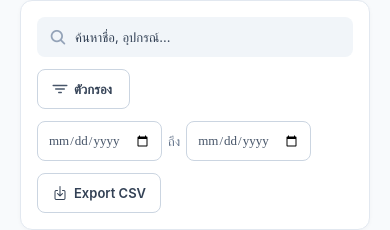
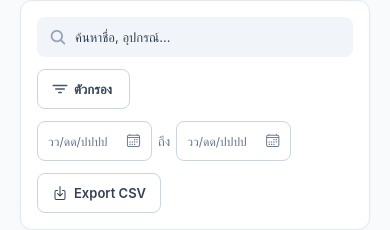
Before and after one commit to Nannapat2546/rmutk-sport, a React Native app: screen /ReportDetail in a window 390 px wide. Shown: the part 73-303 px from the top of the page. Built offline with nearby package versions, Linux system fonts and the light colour scheme; no server answers.

Commit message:
Update reportdetailscreen.js

```diff
--- a/screens/reportdetailscreen.js
+++ b/screens/reportdetailscreen.js
@@ -1,4 +1,4 @@
-import React, { useState, useEffect, useMemo } from 'react';
+import React, { useState, useEffect, useMemo, useRef } from 'react';
 import {
   View, Text, StyleSheet, SafeAreaView, TouchableOpacity,
   ScrollView, ActivityIndicator, TextInput, Platform, Alert
@@ -26,6 +26,10 @@ export default function ReportDetailScreen({ navigation, route }) {
   const [showEndPicker, setShowEndPicker] = useState(false);
   const [webStartDateText, setWebStartDateText] = useState('');
   const [webEndDateText, setWebEndDateText] = useState('');
+
+  // 🌟 Ref สำหรับเรียกปฏิทินเบราว์เซอร์บน Web
+  const webStartInputRef = useRef(null);
+  const webEndInputRef = useRef(null);
 
   const API_URL = 'https://rmutk-sport.onrender.com';
 
@@ -430,70 +434,94 @@ export default function ReportDetailScreen({ navigation, route }) {
               </View>
             )}
 
-            {/* 🌟 ปฏิทินเลือกช่วงวันที่ (กราฟิก Pop-up Calendar) */}
+            {/* 🌟 ปฏิทินเลือกช่วงวันที่ (แสดงภาษาไทย พ.ศ. เดียวกันทั้ง Web และ Mobile) */}
             <View style={styles.datePickerGroup}>
               {Platform.OS === 'web' ? (
                 <View style={styles.webDatePickerRow}>
-                  <View style={styles.webDateInputWrapper}>
+                  <View style={{ position: 'relative' }}>
+                    <TouchableOpacity
+                      style={[styles.dateBox, startDate && {borderColor: '#00A87E'}]}
+                      onPress={() => {
+                        if (webStartInputRef.current) {
+                          if ('showPicker' in HTMLInputElement.prototype) {
+                            webStartInputRef.current.showPicker();
+                          } else {
+                            webStartInputRef.current.click();
+                          }
+                        }
+                      }}
+                    >
+                      <Text style={[styles.dateText, startDate && {color: '#00A87E', fontWeight: 'bold'}]}>
+                        {formatDisplayDate(startDate)}
+                      </Text>
+                      <Ionicons name="calendar-outline" size={15} color={startDate ? "#00A87E" : "#64748B"} />
+                    </TouchableOpacity>
                     <input
+                      ref={webStartInputRef}
                       type="date"
+                      style={{
+                        position: 'absolute',
+                        top: 0,
+                        left: 0,
+                        width: '100%',
+                        height: '100%',
+                        opacity: 0,
+                        cursor: 'pointer'
+                      }}
                       value={startDate ? startDate.toISOString().split('T')[0] : ''}
                       onChange={(e) => {
                         const val = e.target.value;
                         if (val) {
                           const [y, m, d] = val.split('-');
                           setStartDate(new Date(parseInt(y), parseInt(m) - 1, parseInt(d)));
-                          setWebStartDateText('');
                         } else {
                           setStartDate(null);
-                          setWebStartDateText('');
                         }
-                      }}
-                      style={{
-                        border: startDate ? '1.5px solid #00A87E' : '1px solid #CBD5E1',
-                        borderRadius: '8px',
-                        padding: '0 10px',
-                        height: '40px',
-                        backgroundColor: '#FFFFFF',
-                        fontSize: '13px',
-                        color: startDate ? '#00A87E' : '#475569',
-                        outline: 'none',
-                        cursor: 'pointer',
-                        fontWeight: startDate ? '600' : 'normal',
-                        fontFamily: 'inherit'
                       }}
                     />
                   </View>
 
                   <Text style={{ fontSize: 13, color: '#64748B', marginHorizontal: 6 }}>ถึง</Text>
 
-                  <View style={styles.webDateInputWrapper}>
+                  <View style={{ position: 'relative' }}>
+                    <TouchableOpacity
+                      style={[styles.dateBox, endDate && {borderColor: '#00A87E'}]}
+                      onPress={() => {
+                        if (webEndInputRef.current) {
+                          if ('showPicker' in HTMLInputElement.prototype) {
+                            webEndInputRef.current.showPicker();
+                          } else {
+                            webEndInputRef.current.click();
+                          }
+                        }
+                      }}
+                    >
+                      <Text style={[styles.dateText, endDate && {color: '#00A87E', fontWeight: 'bold'}]}>
+                        {formatDisplayDate(endDate)}
+                      </Text>
+                      <Ionicons name="calendar-outline" size={15} color={endDate ? "#00A87E" : "#64748B"} />
+                    </TouchableOpacity>
                     <input
+                      ref={webEndInputRef}
                       type="date"
+                      style={{
+                        position: 'absolute',
+                        top: 0,
+                        left: 0,
+                        width: '100%',
+                        height: '100%',
+                        opacity: 0,
+                        cursor: 'pointer'
+                      }}
                       value={endDate ? endDate.toISOString().split('T')[0] : ''}
                       onChange={(e) => {
                         const val = e.target.value;
                         if (val) {
                           const [y, m, d] = val.split('-');
                           setEndDate(new Date(parseInt(y), parseInt(m) - 1, parseInt(d)));
-                          setWebEndDateText('');
                         } else {
                           setEndDate(null);
-                          setWebEndDateText('');
                         }
-                      }}
-                      style={{
-                        border: endDate ? '1.5px solid #00A87E' : '1px solid #CBD5E1',
-                        borderRadius: '8px',
-                        padding: '0 10px',
-                        height: '40px',
-                        backgroundColor: '#FFFFFF',
-                        fontSize: '13px',
-                        color: endDate ? '#00A87E' : '#475569',
-                        outline: 'none',
-                        cursor: 'pointer',
-                        fontWeight: endDate ? '600' : 'normal',
-                        fontFamily: 'inherit'
                       }}
                     />
                   </View>
@@ -745,7 +773,6 @@ const styles = StyleSheet.create({
 
   datePickerGroup: { flexDirection: 'row', alignItems: 'center' },
   webDatePickerRow: { flexDirection: 'row', alignItems: 'center' },
-  webDateInputWrapper: { height: 40, justifyContent: 'center' },
   mobileDateRow: { flexDirection: 'row', alignItems: 'center' },
   dateBox: { flexDirection: 'row', alignItems: 'center', justifyContent: 'space-between', borderWidth: 1, borderColor: '#CBD5E1', borderRadius: 8, paddingHorizontal: 10, height: 40, width: 115, backgroundColor: '#FFF' },
   dateText: { fontSize: 12, color: '#64748B' },
@@ -774,7 +801,7 @@ const styles = StyleSheet.create({
     paddingVertical: 5,
     borderRadius: 6,
     alignItems: 'center',
-    justifyContent: 'center',
+    justify: 'center',
   },
   notifyBtnText: {
     color: '#FFF',
```
